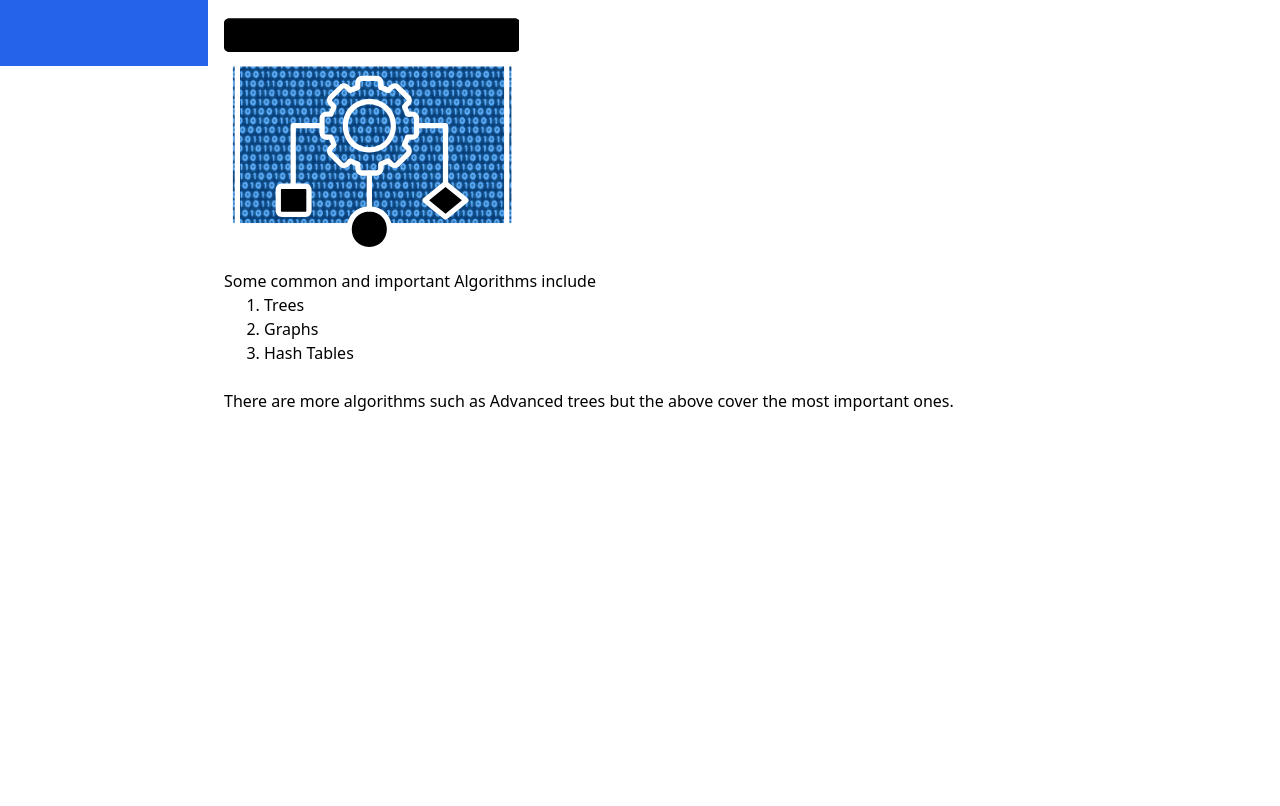
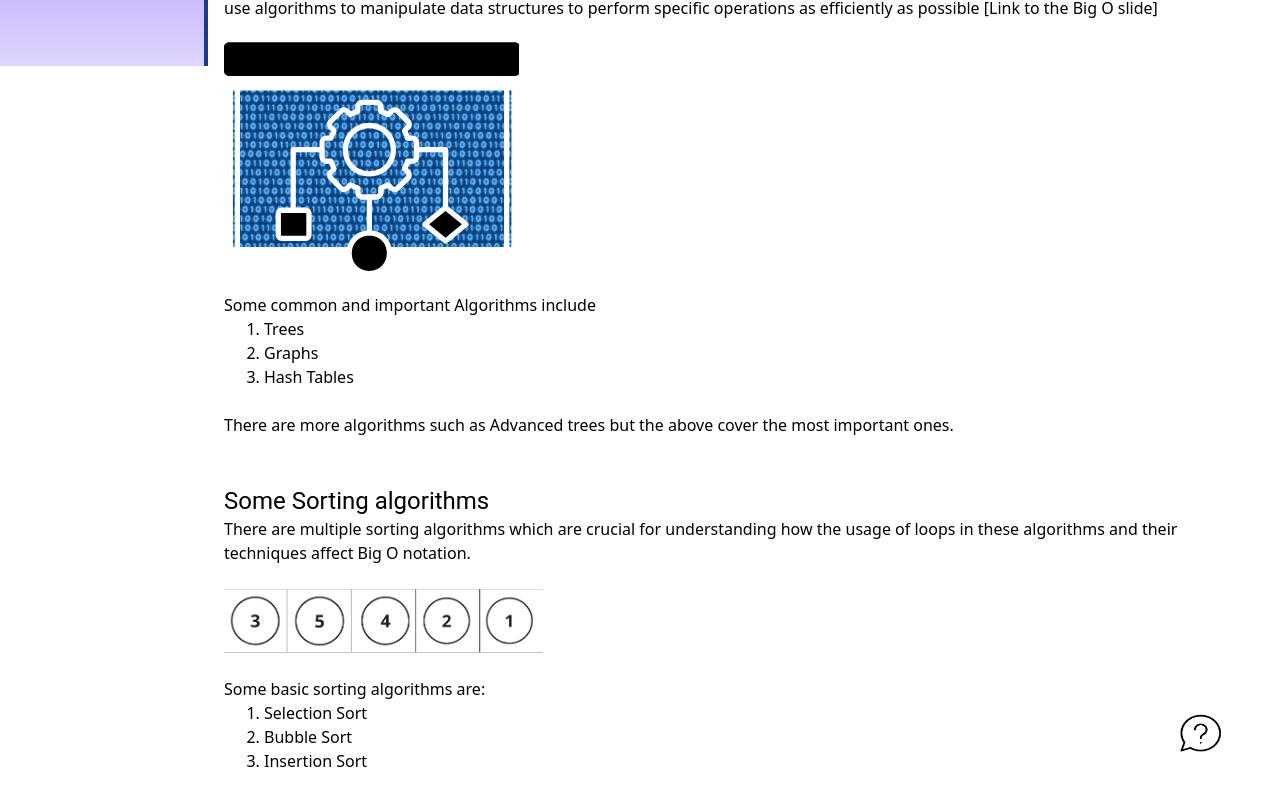
Before and after one commit to anuksalgado/DSA, a React (Create React App) app in the folder react_files/: page /Introduction in a window 1280 px wide. Shown: the part 734-1540 px from the top of the page. Before the commit the page ends 1187 px from the top, so only its background shows below. Built offline with nearby package versions, Linux system fonts and the light colour scheme.

Commit message:
Added Sorting algorithm section, navbar changes and visual changes

```diff
--- a/react_files/src/App.js
+++ b/react_files/src/App.js
@@ -14,8 +14,8 @@ import Contact from './Pages/Contact'
 import {isMobile} from 'react-device-detect';
 import { Fade } from "react-awesome-reveal";
 
+// eslint-disable-next-line
 {/*Credit to - https://github.com/awesome-reveal/react-awesome-reveal for the react animation*/}
-
 function App() {
   const [isSidebarOpen, setIsSidebarOpen] = useState(false);
   return ( //returning component of Sidebar
@@ -44,7 +44,9 @@ function App() {
           <Route exact path="/DSA" element={<Home />} />
           <Route path="/Home" element={<Home />} />
           <Route path="/Introduction" element={<Introduction />} />
-          <Route path="/binary-search" element={<DefaultLandingPage />} />
+          <Route path="/data-structures" element={<DefaultLandingPage />} />
+          <Route path="/algorithms" element={<DefaultLandingPage />} />
+          <Route path="/sorting-algorithms" element={<DefaultLandingPage />} />
           <Route path="/big-o-notation" element={<DefaultLandingPage />} />
           <Route path="/sections" element={<DefaultLandingPage />} />
           <Route path="/contact" element={<Contact />} />
--- a/react_files/src/Pages/Introduction.js
+++ b/react_files/src/Pages/Introduction.js
@@ -2,6 +2,7 @@ import React from 'react';
 import dataHuman from "../../src/images/DataHuman.png"
 import algorithmDesign from "../../src/images/algorithmDesign.png"
 import ButtonPopUp from "../buttonPopUp/buttonPopUp";
+import jumbledNumbers from "../../src/images/JumbledNumbers.png"
 
 const Introduction = () => {
     return(
@@ -27,6 +28,7 @@ const Introduction = () => {
             </div>
 
             <br></br>
+            <br></br>
 
             <div id="AlgoDiv" class="px-4">
             <h1 class="font-roboto text-2xl">What are Algorithms?</h1>
@@ -46,6 +48,35 @@ const Introduction = () => {
             <p>There are more algorithms such as Advanced trees but the above cover the most important ones.</p>
 
             </div>
+
+            <br></br>
+            <br></br>
+            <div id="AlgoDiv" class="px-4">
+            <h1 class="font-roboto text-2xl">Some Sorting algorithms</h1>
+            <p>There are multiple sorting algorithms which are crucial for understanding how the usage of loops in these algorithms and their techniques affect Big O notation. </p>
+            <br></br>
+            <img src={jumbledNumbers} className='h-16' alt='jumbled numbers'></img>
+            <br></br>
+            <div>
+            <p>Some basic sorting algorithms are:</p>
+
+
+            <div className="flex justify-between items-center w-full px-10">
+                <ol className="list-decimal">
+                    < li>Selection Sort</li>
+                    <li>Bubble Sort</li>
+                    <li>Insertion Sort</li>
+                </ol>
+                <ButtonPopUp className="ml-auto" text="There are plenty of algorithms which you can learn about which would be more advanced. But these give a good understanding of the basics." />
+            </div>
+            </div>
+
+
+
+
+            <br></br>
+
+            </div>
         </div>
       )
 };
--- a/react_files/src/buttonPopUp/buttonPopUp.js
+++ b/react_files/src/buttonPopUp/buttonPopUp.js
@@ -11,7 +11,7 @@ export default function ButtonPopUp({ text }) {
                     <img src={Question} className="w-12 h-12" alt="Question" />
                 </button>
             } position="left center">  {/* opens to the left */}
-                <div className="p-2 bg-white border border-gray-300 rounded shadow-md">
+                <div className="p-2 bg-white border border-gray-300 rounded shadow-md animate-pulse">
                     <p className="text-sm">{text}</p>
                 </div>
             </Popup>
--- a/react_files/src/sidebar/sidebar.js
+++ b/react_files/src/sidebar/sidebar.js
@@ -10,7 +10,7 @@ function Sidebar() {
 
   return (
     <div className="w-52">
-      <div className="fixed top-0 left-0 h-full bg-blue-600 w-52 overflow-y-auto">
+      <div className="fixed top-0 left-0 border-r-4 border-blue-900 h-full bg-gradient-to-t from-violet-200 via-violet-600 to-blue-600 w-52 overflow-y-auto">
         {/* Added overflow-y-auto */}
         <ul className="space-y-8 pt-5 pl-2 list-disc text-white text-3xl font-thin text-opacity-75">
           <li><Link to="/Home">Home</Link></li>
@@ -41,7 +41,9 @@ function Sidebar() {
           </div>
           {isDropdownVisible && (
             <div id="dropdown" className="pl-5 text-lg space-y-4">
-              <li><Link to="/binary-search">Binary Search</Link></li>
+              <li><Link to="/data-structures">Data structures</Link></li>
+              <li><Link to="/algorithms">Algorithms</Link></li>
+              <li><Link to="/sorting-algorithms">Sorting Algorithms</Link></li>
               <li><Link to="/big-o-notation">Big O Notation</Link></li>
             </div>
           )}
```
Also changed, not shown: react_files/src/images/JumbledNumbers.png (added).
